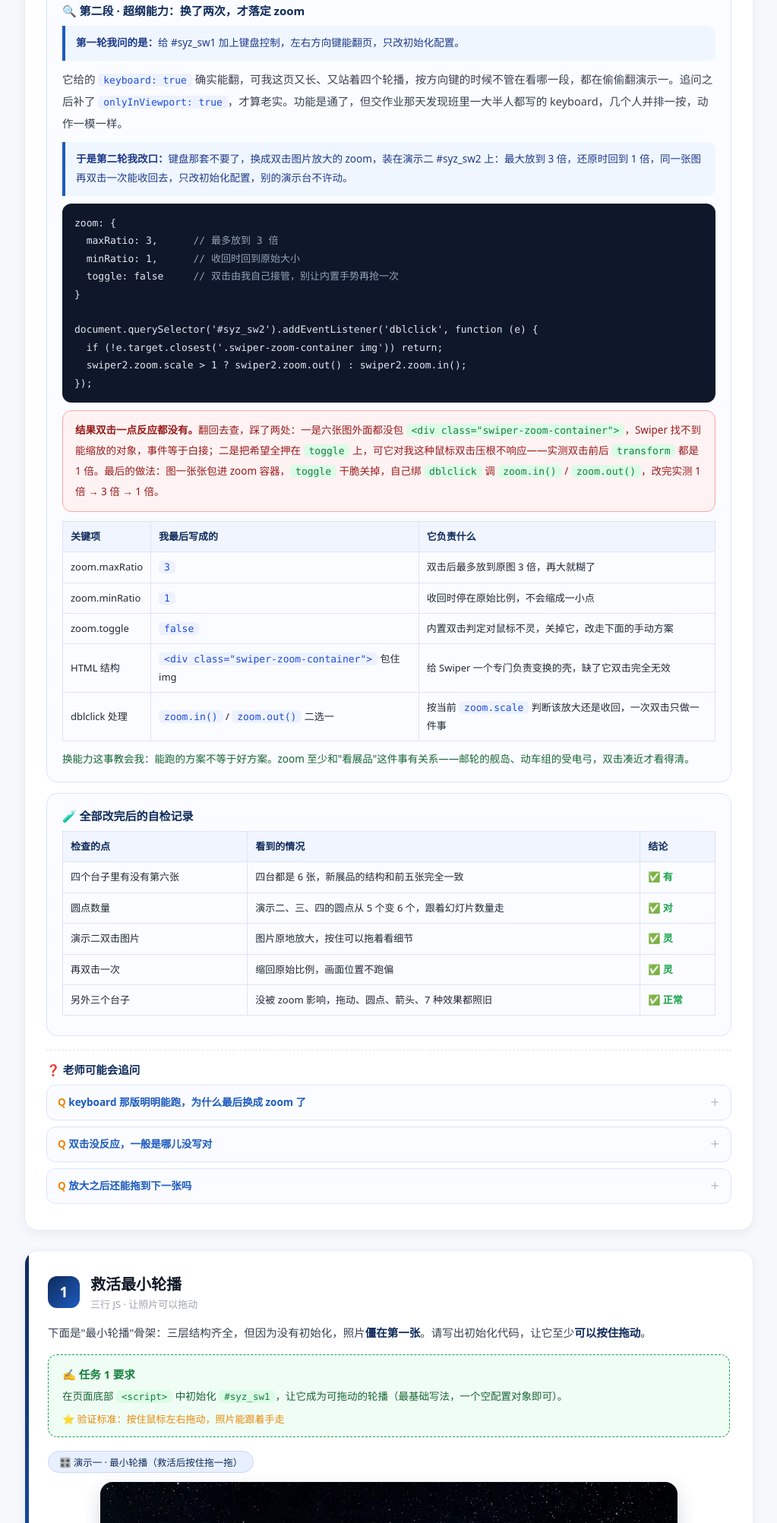
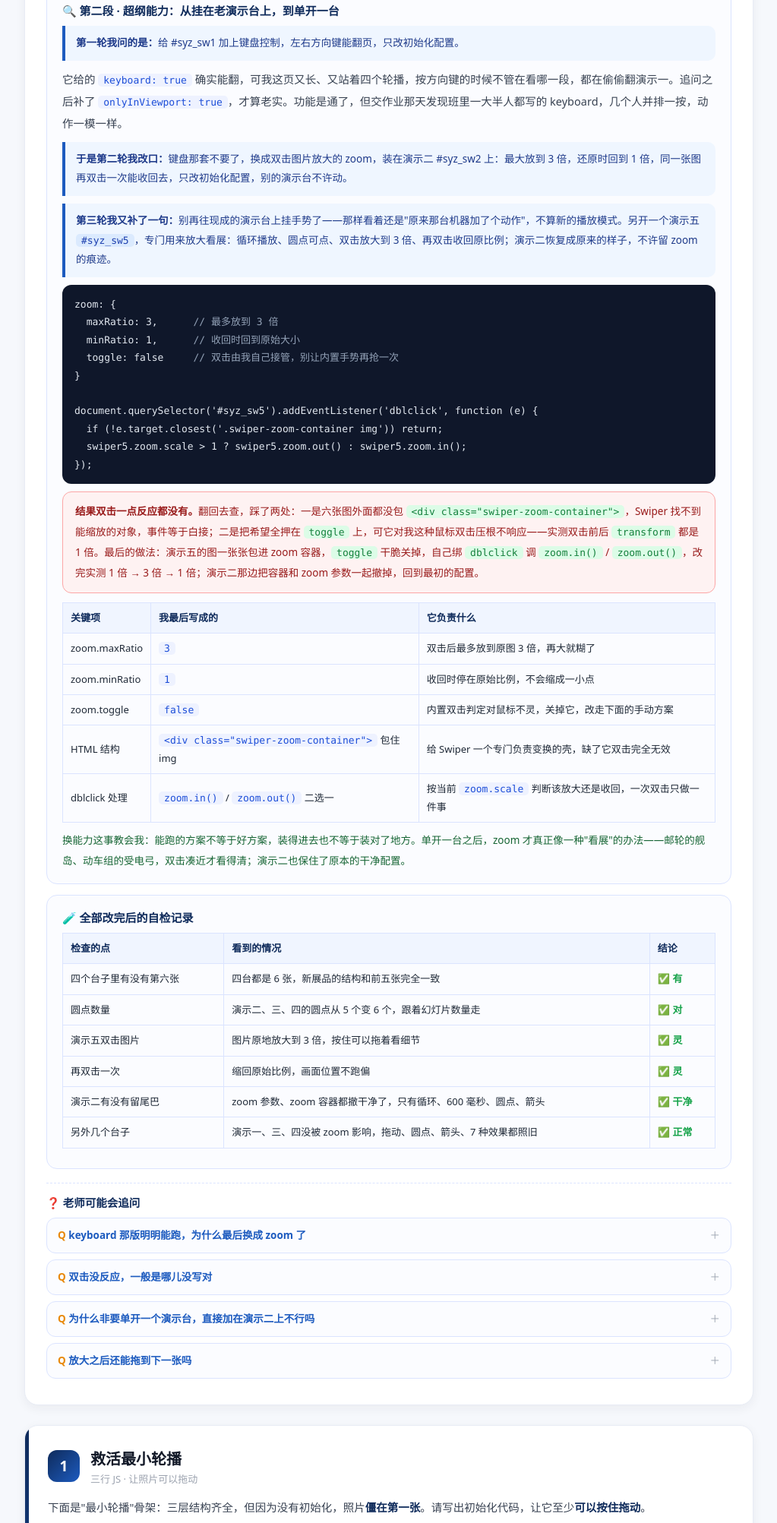
Before and after one commit to xiaoyi-117/sunyizhou24002120626, a plain HTML site: page swiper-task.html in a window 1280 px wide. Shown: the part 6414-8419 px from the top of the page at 76% size, without its empty margins (128-1151 px from the left). Drawn offline with nearby package versions, Linux system fonts and the light colour scheme.

Commit message:
把超纲能力 zoom 改为独立的演示五
新增「放大看展」演示台（6 张展品 + 双击放大/还原 + 圆点），演示二撤回 zoom 参数与容器，任务三章节同步更新为单开演示台的方案

```diff
--- a/swiper-task.html
+++ b/swiper-task.html
@@ -358,7 +358,7 @@
   <div class="syz_doc">
     <div class="syz_doc-head">
       <h2>🚢 任务三 · 补齐第六件展品，再给它配一个别人没有的手势</h2>
-      <small>爱达·魔都号进 4 个演示台 · 圆点从 5 个变 6 个 · 超纲能力最后定成 zoom 双击放大（装在演示二）· 附中途换方案的全过程</small>
+      <small>爱达·魔都号进 4 个演示台 · 圆点从 5 个变 6 个 · 超纲能力最后定成 zoom，单开演示五做「放大看展」· 附中途换两次方案的全过程</small>
     </div>
     <p class="syz_doc-txt">这一章分两段：先把展品摆齐——<b>爱达·魔都号</b>，我国第一艘自己造的大型邮轮，2024 年 1 月 1 日跑的商业首航，图用 <code>swiper-imgs/adora_1.png</code>（横版 16:9）；再从课堂没讲过的能力里挑一个装上，顺便讲讲我为什么中途把方案换了。</p>
 
@@ -376,22 +376,23 @@
     </div>
 
     <div class="syz_doc-card">
-      <h4>🔍 第二段 · 超纲能力：换了两次，才落定 zoom</h4>
+      <h4>🔍 第二段 · 超纲能力：从挂在老演示台上，到单开一台</h4>
       <div class="syz_prompt"><b>第一轮我问的是：</b>给 #syz_sw1 加上键盘控制，左右方向键能翻页，只改初始化配置。</div>
       <p class="syz_doc-txt" style="margin:10px 0">它给的 <code>keyboard: true</code> 确实能翻，可我这页又长、又站着四个轮播，按方向键的时候不管在看哪一段，都在偷偷翻演示一。追问之后补了 <code>onlyInViewport: true</code>，才算老实。功能是通了，但交作业那天发现班里一大半人都写的 keyboard，几个人并排一按，动作一模一样。</p>
       <div class="syz_prompt" style="margin-top:10px"><b>于是第二轮我改口：</b>键盘那套不要了，换成双击图片放大的 zoom，装在演示二 #syz_sw2 上：最大放到 3 倍，还原时回到 1 倍，同一张图再双击一次能收回去，只改初始化配置，别的演示台不许动。</div>
+      <div class="syz_prompt" style="margin-top:10px"><b>第三轮我又补了一句：</b>别再往现成的演示台上挂手势了——那样看着还是"原来那台机器加了个动作"，不算新的播放模式。另开一个演示五 <code>#syz_sw5</code>，专门用来放大看展：循环播放、圆点可点、双击放大到 3 倍、再双击收回原比例；演示二恢复成原来的样子，不许留 zoom 的痕迹。</div>
       <pre class="syz_code"><code>zoom: {
   maxRatio: 3,      <span class="syz_note">// 最多放到 3 倍</span>
   minRatio: 1,      <span class="syz_note">// 收回时回到原始大小</span>
   toggle: false     <span class="syz_note">// 双击由我自己接管，别让内置手势再抢一次</span>
 }
 
-document.querySelector('#syz_sw2').addEventListener('dblclick', function (e) {
+document.querySelector('#syz_sw5').addEventListener('dblclick', function (e) {
   if (!e.target.closest('.swiper-zoom-container img')) return;
-  swiper2.zoom.scale &gt; 1 ? swiper2.zoom.out() : swiper2.zoom.in();
+  swiper5.zoom.scale &gt; 1 ? swiper5.zoom.out() : swiper5.zoom.in();
 });</code></pre>
       <div class="syz_need" style="border-style:solid;border-color:#fca5a5;background:#fef2f2;color:#991b1b">
-        <b>结果双击一点反应都没有。</b>翻回去查，踩了两处：一是六张图外面都没包 <code>&lt;div class="swiper-zoom-container"&gt;</code>，Swiper 找不到能缩放的对象，事件等于白接；二是把希望全押在 <code>toggle</code> 上，可它对我这种鼠标双击压根不响应——实测双击前后 <code>transform</code> 都是 1 倍。最后的做法：图一张张包进 zoom 容器，<code>toggle</code> 干脆关掉，自己绑 <code>dblclick</code> 调 <code>zoom.in()</code> / <code>zoom.out()</code>，改完实测 1 倍 → 3 倍 → 1 倍。
+        <b>结果双击一点反应都没有。</b>翻回去查，踩了两处：一是六张图外面都没包 <code>&lt;div class="swiper-zoom-container"&gt;</code>，Swiper 找不到能缩放的对象，事件等于白接；二是把希望全押在 <code>toggle</code> 上，可它对我这种鼠标双击压根不响应——实测双击前后 <code>transform</code> 都是 1 倍。最后的做法：演示五的图一张张包进 zoom 容器，<code>toggle</code> 干脆关掉，自己绑 <code>dblclick</code> 调 <code>zoom.in()</code> / <code>zoom.out()</code>，改完实测 1 倍 → 3 倍 → 1 倍；演示二那边把容器和 zoom 参数一起撤掉，回到最初的配置。
       </div>
       <table class="syz_ver" style="margin-top:12px">
         <tr><th>关键项</th><th>我最后写成的</th><th>它负责什么</th></tr>
@@ -401,7 +402,7 @@ document.querySelector('#syz_sw2').addEventListener('dblclick', function (e) {
         <tr><td>HTML 结构</td><td><code>&lt;div class="swiper-zoom-container"&gt;</code> 包住 img</td><td>给 Swiper 一个专门负责变换的壳，缺了它双击完全无效</td></tr>
         <tr><td>dblclick 处理</td><td><code>zoom.in()</code> / <code>zoom.out()</code> 二选一</td><td>按当前 <code>zoom.scale</code> 判断该放大还是收回，一次双击只做一件事</td></tr>
       </table>
-      <span class="syz_concl" style="color:#166534">换能力这事教会我：能跑的方案不等于好方案。zoom 至少和"看展品"这件事有关系——邮轮的舰岛、动车组的受电弓，双击凑近才看得清。</span>
+      <span class="syz_concl" style="color:#166534">换能力这事教会我：能跑的方案不等于好方案，装得进去也不等于装对了地方。单开一台之后，zoom 才真正像一种"看展"的办法——邮轮的舰岛、动车组的受电弓，双击凑近才看得清；演示二也保住了原本的干净配置。</span>
     </div>
 
     <div class="syz_doc-card">
@@ -410,9 +411,10 @@ document.querySelector('#syz_sw2').addEventListener('dblclick', function (e) {
         <tr><th>检查的点</th><th>看到的情况</th><th>结论</th></tr>
         <tr><td>四个台子里有没有第六张</td><td>四台都是 6 张，新展品的结构和前五张完全一致</td><td class="syz_yes">✅ 有</td></tr>
         <tr><td>圆点数量</td><td>演示二、三、四的圆点从 5 个变 6 个，跟着幻灯片数量走</td><td class="syz_yes">✅ 对</td></tr>
-        <tr><td>演示二双击图片</td><td>图片原地放大，按住可以拖着看细节</td><td class="syz_yes">✅ 灵</td></tr>
+        <tr><td>演示五双击图片</td><td>图片原地放大到 3 倍，按住可以拖着看细节</td><td class="syz_yes">✅ 灵</td></tr>
         <tr><td>再双击一次</td><td>缩回原始比例，画面位置不跑偏</td><td class="syz_yes">✅ 灵</td></tr>
-        <tr><td>另外三个台子</td><td>没被 zoom 影响，拖动、圆点、箭头、7 种效果都照旧</td><td class="syz_yes">✅ 正常</td></tr>
+        <tr><td>演示二有没有留尾巴</td><td>zoom 参数、zoom 容器都撤干净了，只有循环、600 毫秒、圆点、箭头</td><td class="syz_yes">✅ 干净</td></tr>
+        <tr><td>另外几个台子</td><td>演示一、三、四没被 zoom 影响，拖动、圆点、箭头、7 种效果都照旧</td><td class="syz_yes">✅ 正常</td></tr>
       </table>
     </div>
 
@@ -425,6 +427,10 @@ document.querySelector('#syz_sw2').addEventListener('dblclick', function (e) {
       <details class="syz_faq-item">
         <summary>双击没反应，一般是哪儿没写对</summary>
         <p>先查结构再查参数：图片外面有没有 <code>.swiper-zoom-container</code> 这层壳，少了它 Swiper 根本找不到可缩放的东西；壳有了还是没反应，就别再指望内置的 <code>toggle</code>，自己绑一个 <code>dblclick</code> 调 <code>zoom.in()</code> 最稳。我这次两样全踩了，所以第一次双击完全像没接上。</p>
+      </details>
+      <details class="syz_faq-item">
+        <summary>为什么非要单开一个演示台，直接加在演示二上不行吗</summary>
+        <p>加得上，但看着不像新东西：演示二本来就是"循环 + 圆点 + 箭头"的常规轮播，多一个双击，观感还是那台机器。单开一台之后，标题、提示语、交互都能围着"凑近看展品"来写，才算一种新的看法；而且演示二保持原配置，前面任务的验证照样成立，不会互相牵连。</p>
       </details>
       <details class="syz_faq-item">
         <summary>放大之后还能拖到下一张吗</summary>
@@ -479,12 +485,12 @@ document.querySelector('#syz_sw2').addEventListener('dblclick', function (e) {
       <div class="syz_swiper">
         <div class="swiper" id="syz_sw2">
           <div class="swiper-wrapper">
-            <div class="swiper-slide"><div class="swiper-zoom-container"><img src="swiper-imgs/tiangong_1.jpg" alt="天宫空间站"></div><div class="syz_cap"><h3>天宫空间站</h3><p>三舱结构 · 神舟乘组常年值守</p></div></div>
-            <div class="swiper-slide"><div class="swiper-zoom-container"><img src="swiper-imgs/fuxing_1.jpg" alt="复兴号动车组"></div><div class="syz_cap"><h3>复兴号动车组</h3><p>京张高铁智能驾驶 · 百年京张到智能京张</p></div></div>
-            <div class="swiper-slide"><div class="swiper-zoom-container"><img src="swiper-imgs/c919_1.jpg" alt="C919大飞机"></div><div class="syz_cap"><h3>C919 大飞机</h3><p>让中国人的大飞机梦照进现实</p></div></div>
-            <div class="swiper-slide"><div class="swiper-zoom-container"><img src="swiper-imgs/fendouzhe_1.jpg" alt="奋斗者号"></div><div class="syz_cap"><h3>奋斗者号</h3><p>坐底万米 · 深海探测进入"中国时代"</p></div></div>
-            <div class="swiper-slide"><div class="swiper-zoom-container"><img src="swiper-imgs/fast_1.jpg" alt="中国天眼"></div><div class="syz_cap"><h3>中国天眼 FAST</h3><p>南仁东先生 22 年铸就的观天巨目</p></div></div>
-            <div class="swiper-slide"><div class="swiper-zoom-container"><img src="swiper-imgs/adora_1.png" alt="爱达·魔都号"></div><div class="syz_cap"><h3>爱达·魔都号</h3><p>首艘国产大型邮轮 · 海上移动城市</p></div></div>
+            <div class="swiper-slide"><img src="swiper-imgs/tiangong_1.jpg" alt="天宫空间站"><div class="syz_cap"><h3>天宫空间站</h3><p>三舱结构 · 神舟乘组常年值守</p></div></div>
+            <div class="swiper-slide"><img src="swiper-imgs/fuxing_1.jpg" alt="复兴号动车组"><div class="syz_cap"><h3>复兴号动车组</h3><p>京张高铁智能驾驶 · 百年京张到智能京张</p></div></div>
+            <div class="swiper-slide"><img src="swiper-imgs/c919_1.jpg" alt="C919大飞机"><div class="syz_cap"><h3>C919 大飞机</h3><p>让中国人的大飞机梦照进现实</p></div></div>
+            <div class="swiper-slide"><img src="swiper-imgs/fendouzhe_1.jpg" alt="奋斗者号"><div class="syz_cap"><h3>奋斗者号</h3><p>坐底万米 · 深海探测进入"中国时代"</p></div></div>
+            <div class="swiper-slide"><img src="swiper-imgs/fast_1.jpg" alt="中国天眼"><div class="syz_cap"><h3>中国天眼 FAST</h3><p>南仁东先生 22 年铸就的观天巨目</p></div></div>
+            <div class="swiper-slide"><img src="swiper-imgs/adora_1.png" alt="爱达·魔都号"><div class="syz_cap"><h3>爱达·魔都号</h3><p>首艘国产大型邮轮 · 海上移动城市</p></div></div>
           </div>
           <div class="swiper-pagination" id="syz_pag2"></div>
           <div class="swiper-button-prev" id="syz_prev2"></div>
@@ -564,6 +570,31 @@ document.querySelector('#syz_sw2').addEventListener('dblclick', function (e) {
     </div>
   </div>
 
+  <!-- 任务三 超纲能力：新增演示台，换一种看展方式 -->
+  <div class="syz_sec">
+    <div class="syz_sec-head">
+      <span class="syz_no">＋</span>
+      <h2>放大看展<small>课堂没讲过的 zoom：双击放大、拖动平移</small></h2>
+    </div>
+    <p class="syz_txt">这一台不自动换位，像把画册摊在桌上：双击任意一张图放大到 3 倍，按住拖动看舰岛、看受电弓这种细节，再双击收回原比例。要点是每张图外面必须包一层 <code>.swiper-zoom-container</code>，再配 <code>zoom.maxRatio</code> 和 <code>zoom.minRatio</code>；双击动作由页面自己监听，避免和内置手势打架。</p>
+    <div class="syz_demo">
+      <span class="syz_demo-tag">🔍 演示五 · zoom 放大看展（双击进出）</span>
+      <div class="syz_swiper">
+        <div class="swiper" id="syz_sw5">
+          <div class="swiper-wrapper">
+            <div class="swiper-slide"><div class="swiper-zoom-container"><img src="swiper-imgs/tiangong_1.jpg" alt="天宫空间站"></div><div class="syz_cap"><h3>天宫空间站</h3><p>双击凑近看舱段对接</p></div></div>
+            <div class="swiper-slide"><div class="swiper-zoom-container"><img src="swiper-imgs/fuxing_1.jpg" alt="复兴号动车组"></div><div class="syz_cap"><h3>复兴号动车组</h3><p>拉近看流线型车头</p></div></div>
+            <div class="swiper-slide"><div class="swiper-zoom-container"><img src="swiper-imgs/c919_1.jpg" alt="C919大飞机"></div><div class="syz_cap"><h3>C919 大飞机</h3><p>放大数一数机翼上的细节</p></div></div>
+            <div class="swiper-slide"><div class="swiper-zoom-container"><img src="swiper-imgs/fendouzhe_1.jpg" alt="奋斗者号"></div><div class="syz_cap"><h3>奋斗者号</h3><p>贴近看机械臂和观察窗</p></div></div>
+            <div class="swiper-slide"><div class="swiper-zoom-container"><img src="swiper-imgs/fast_1.jpg" alt="中国天眼"></div><div class="syz_cap"><h3>中国天眼 FAST</h3><p>放大看反射面板拼缝</p></div></div>
+            <div class="swiper-slide"><div class="swiper-zoom-container"><img src="swiper-imgs/adora_1.png" alt="爱达·魔都号"></div><div class="syz_cap"><h3>爱达·魔都号</h3><p>双击看清船名和涂装</p></div></div>
+          </div>
+          <div class="swiper-pagination" id="syz_pag5"></div>
+        </div>
+      </div>
+    </div>
+  </div>
+
   <div class="syz_back"><a href="index.html">← 返回课堂实践中心</a>　<a href="swiper-lesson.html">查看教师讲解版 →</a></div>
 
   <footer>Swiper 课堂操作任务 · 大国重器光影展（学生版） · 高级网页设计 · 2026-2027-1</footer>
@@ -580,15 +611,10 @@ document.querySelector('#syz_sw2').addEventListener('dblclick', function (e) {
 
 
   // ── 任务 2：初始化 #syz_sw2，循环 + 600ms + 圆点可点 + 箭头切换 ──
-  // 函数功能：初始化 #syz_sw2 轮播——无缝循环、切换动画 600 毫秒、圆点可点、箭头可切，并开启 zoom 双击放大（任务三的超纲能力）
+  // 函数功能：初始化 #syz_sw2 轮播——无缝循环、切换动画 600 毫秒、圆点可点、箭头可切
   var syz_sw2Swiper = new Swiper('#syz_sw2', {
     loop: true,                           // 无缝循环：最后一张往后翻回到第一张
     speed: 600,                           // 切换动画时长 600 毫秒
-    zoom: {
-      maxRatio: 3,                        // 最多放大到 3 倍
-      minRatio: 1,                        // 还原时回到原始比例
-      toggle: false                       // 双击放大交给下面自己绑的 dblclick，避免和内置手势重复触发
-    },
     pagination: {
       el: '#syz_pag2',                    // 用 id 精确绑定演示二的圆点容器
       clickable: true                     // 圆点可点击跳转
@@ -596,16 +622,6 @@ document.querySelector('#syz_sw2').addEventListener('dblclick', function (e) {
     navigation: {
       nextEl: '#syz_next2',               // 右侧箭头
       prevEl: '#syz_prev2'                // 左侧箭头
-    }
-  });
-
-  // 函数功能：演示二的双击缩放——双击图片放大到 3 倍，再双击收回到原始比例（点在圆点/箭头上不触发）
-  document.querySelector('#syz_sw2').addEventListener('dblclick', function(syz_e){
-    if (!syz_e.target.closest('#syz_sw2 .swiper-zoom-container img')) return;
-    if (syz_sw2Swiper.zoom.scale > 1) {
-      syz_sw2Swiper.zoom.out();
-    } else {
-      syz_sw2Swiper.zoom.in();
     }
   });
 
@@ -699,6 +715,33 @@ document.querySelector('#syz_sw2').addEventListener('dblclick', function (e) {
       syz_sw4Swiper = new Swiper('#syz_sw4', syz_sw4Config(btn.dataset.fx));
     });
   });
+
+
+  // ── 超纲能力（任务三）：新增演示五 #syz_sw5，把 zoom 做成一种新的看展方式 ──
+  // 函数功能：初始化 #syz_sw5 放大看展轮播——循环播放、圆点可点，开启 zoom（最大 3 倍、最小 1 倍）
+  var syz_sw5Swiper = new Swiper('#syz_sw5', {
+    loop: true,                     // 循环播放
+    speed: 600,                     // 切换动画 600 毫秒
+    zoom: {
+      maxRatio: 3,                  // 最多放大到 3 倍
+      minRatio: 1,                  // 收回时回到原始比例
+      toggle: false                 // 双击交给下面的 dblclick 自己处理
+    },
+    pagination: {
+      el: '#syz_pag5',              // 演示五的圆点容器
+      clickable: true               // 圆点可点击
+    }
+  });
+
+  // 函数功能：演示五的双击缩放——双击图片放大到 3 倍，再双击收回原始比例；点在圆点或文字上不触发
+  document.querySelector('#syz_sw5').addEventListener('dblclick', function(syz_e){
+    if (!syz_e.target.closest('#syz_sw5 .swiper-zoom-container img')) return;
+    if (syz_sw5Swiper.zoom.scale > 1) {
+      syz_sw5Swiper.zoom.out();
+    } else {
+      syz_sw5Swiper.zoom.in();
+    }
+  });
 </script>
 </body>
 </html>
```
